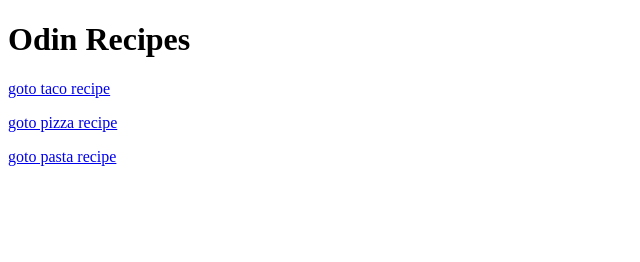
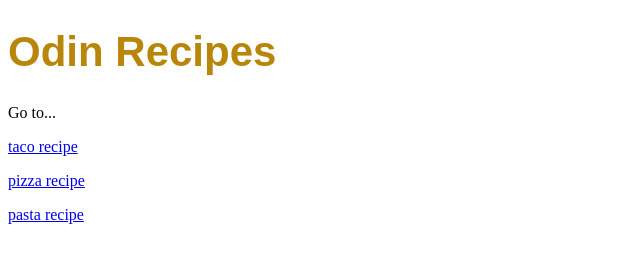
Before and after one commit to elizandrolara/odin-recipes, a plain HTML site: page index.html in a window 1280 px wide. Shown: the whole page, without its empty margins (0-640 px from the left). Drawn offline with Linux system fonts and the light colour scheme.

Commit message:
style sheet added

```diff
--- a/index.html
+++ b/index.html
@@ -3,16 +3,17 @@
     <head>
         <meta charset="utf-8">
         <title>Odin Recipes</title>
+        <link rel="stylesheet" href ="style.css"
 
     </head>
     <body>
-        <h1>Odin Recipes</h1>
+        <h1 class="myTitle">Odin Recipes</h1>
+        <p>Go to...</p>
+        <a href='./recipes/taco.html'>taco recipe</a>
         <p></p>
-        <a href='./recipes/taco.html'>goto taco recipe</a>
+        <a href='./recipes/pizza.html'>pizza recipe</a>
         <p></p>
-        <a href='./recipes/pizza.html'>goto pizza recipe</a>
-        <p></p>
-        <a href='./recipes/pasta.html'>goto pasta recipe</a>
+        <a href='./recipes/pasta.html'>pasta recipe</a>
 
     </body>
 
--- /dev/null
+++ b/style.css
@@ -0,0 +1,7 @@
+/* style sheet */
+
+.myTitle{
+    font-family: Arial, Helvetica, sans-serif;
+    color: darkgoldenrod;
+    font-size: 42px;
+}
```
